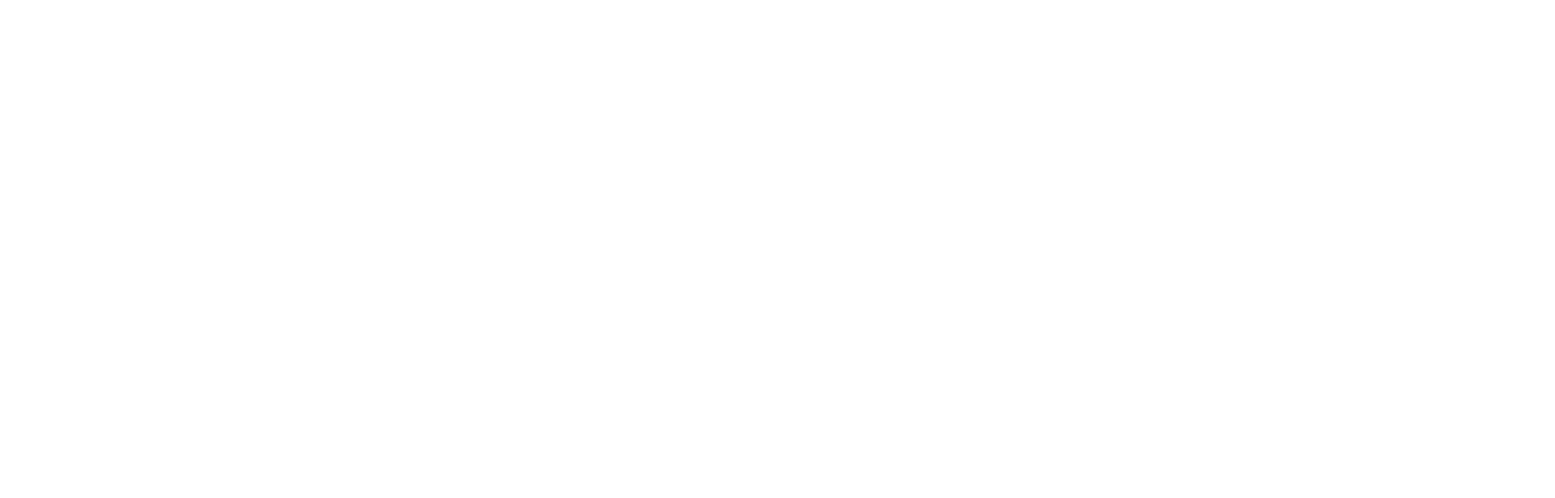
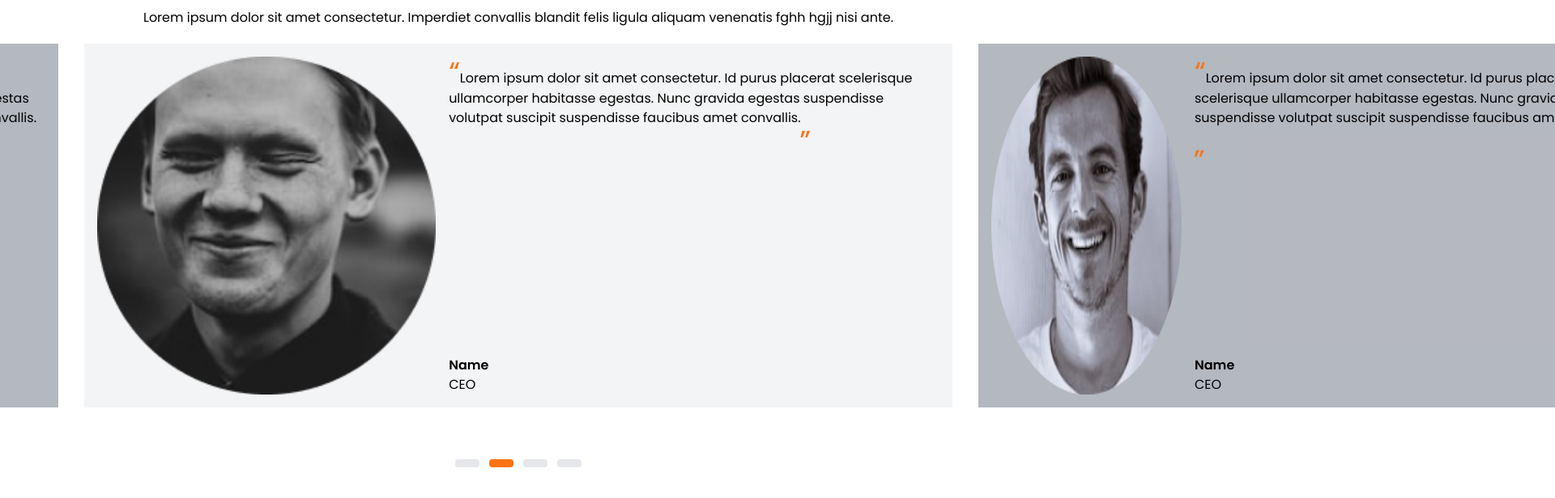
Before and after one commit to LimZzy21/portfolio, a Next.js app: page / in a window 1280 px wide. Shown: the part 3133-3749 px from the top of the page at 81% size, 1920 px wide, since content can reach past the window. Before the commit the page ends 2995 px from the top, so only its background shows below. Built offline with nearby package versions, Linux system fonts and the light colour scheme.

Commit message:
feat:create Testimonials component

```diff
--- /dev/null
+++ b/app/components/Testimonials/Testimonials.tsx
@@ -0,0 +1,78 @@
+import Image from "next/image"
+import custFirst from '@/app/assets/cust.png'
+import custSecond from '@/app/assets/cust2.png'
+
+
+export const Testimonials = ()=>{
+
+    return(
+        <div className="flex flex-col items-center mt-20">
+            <div className="flex-col text-center">
+                <h1 className="text-5xl font-bold">Testimonials</h1>
+                <p className="my-5">Lorem ipsum dolor sit amet consectetur. Imperdiet convallis blandit felis ligula aliquam venenatis fghh hgjj nisi ante.</p>
+            </div>
+            <div className="flex flex-row justify-center  ">
+                <div className="relative flex flex-row w-[52rem] p-4 bg-white/30">
+                    <div className="absolute inset-0 bg-gray-500/50 pointer-events-none"></div>
+                    <Image src={custSecond} alt=";" className="mr-4 z-10" />
+                    <div className="flex flex-col justify-between z-10">
+                        <div className="relative">
+                            <span className="inline">
+                                <span className="text-orange-500 text-4xl ">“</span>
+                                Lorem ipsum dolor sit amet consectetur. Id purus placerat scelerisque ullamcorper habitasse egestas.
+                                Nunc gravida egestas suspendisse volutpat suscipit suspendisse faucibus amet convallis.
+                            </span>
+                            <span className="text-orange-500 text-4xl align-top">„</span>
+                        </div>
+                        <p className="mt-auto font-semibold">Name</p>
+                        <p>CEO</p>
+                    </div>
+                </div>
+                <div className="bg-gray-100 flex flex-row w-[67rem] p-4 mx-8">
+                    <Image src={custFirst} alt=";" className="mr-4" width={1080}/>
+                    <div className="flex flex-col justify-between">
+                        <div className="relative">
+                            <span className="inline">
+                                <span className="text-orange-500 text-4xl ">“</span>
+                                Lorem ipsum dolor sit amet consectetur. Id purus placerat scelerisque ullamcorper habitasse egestas.
+                                Nunc gravida egestas suspendisse volutpat suscipit suspendisse faucibus amet convallis.
+                            </span>
+                            <span className="text-orange-500 text-4xl align-top">„</span>
+                        </div>
+                        <p className="mt-auto font-semibold">Name</p>
+                        <p>CEO</p>
+                    </div>
+                </div>
+                <div className="relative flex flex-row w-[52rem] p-4 bg-white/30">
+                    <div className="absolute inset-0 bg-gray-500/50 pointer-events-none"></div>
+                    <Image src={custSecond} alt=";" className="mr-4 z-10" />
+                    <div className="flex flex-col justify-between z-10">
+                        <div className="relative">
+                            <span className="inline">
+                                <span className="text-orange-500 text-4xl ">“</span>
+                                Lorem ipsum dolor sit amet consectetur. Id purus placerat scelerisque ullamcorper habitasse egestas.
+                                Nunc gravida egestas suspendisse volutpat suscipit suspendisse faucibus amet convallis.
+                            </span>
+                            <span className="text-orange-500 text-4xl align-top">„</span>
+                        </div>
+                        <p className="mt-auto font-semibold">Name</p>
+                        <p>CEO</p>
+                    </div>
+                </div>
+
+
+
+
+
+            </div>
+            <div className="flex space-x-3 my-16">
+                <div className="w-[30px] bg-gray-200 h-[10px] rounded"></div>
+                <div className="w-[30px] bg-orange-500 h-[10px] rounded"></div>
+                <div className="w-[30px] bg-gray-200 h-[10px] rounded"></div>
+                <div className="w-[30px] bg-gray-200 h-[10px] rounded"></div>
+
+            </div>
+        </div>
+
+    )
+}
--- a/app/page.tsx
+++ b/app/page.tsx
@@ -3,6 +3,7 @@
 import { Navbar } from "./components/Navbar/Navbar";
 import { MyProjects } from './components/MyProjects/MyProjects'
 import {Service} from '@/app/components/Service/Service'
+import { Testimonials } from "@/app/components/Testimonials/Testimonials"
 
 export default function Home() {
   return (
@@ -12,7 +13,7 @@
       <About />
       <Service />
       <MyProjects />
-
+      <Testimonials />
     </div>
   );
 }
```
Also changed, not shown: app/assets/cust.png (added), app/assets/cust2.png (added), app/components/MyProjects/MyProjects.tsx (renamed from app/components/MyProjects/MyProjects.jsx), app/components/Service/Service.tsx (renamed from app/components/Service/Service.jsx).
